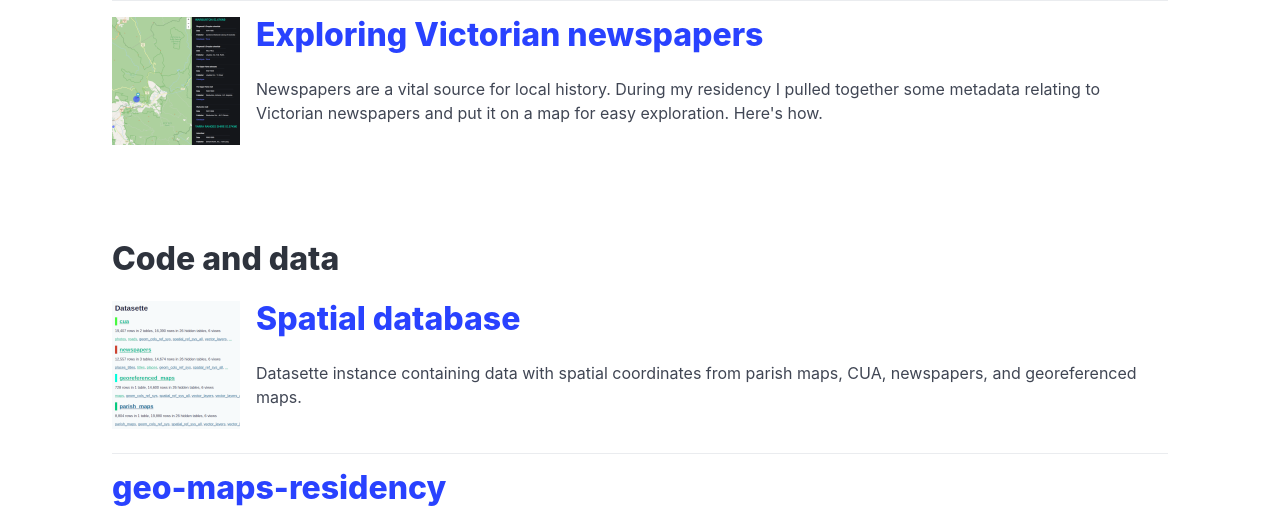
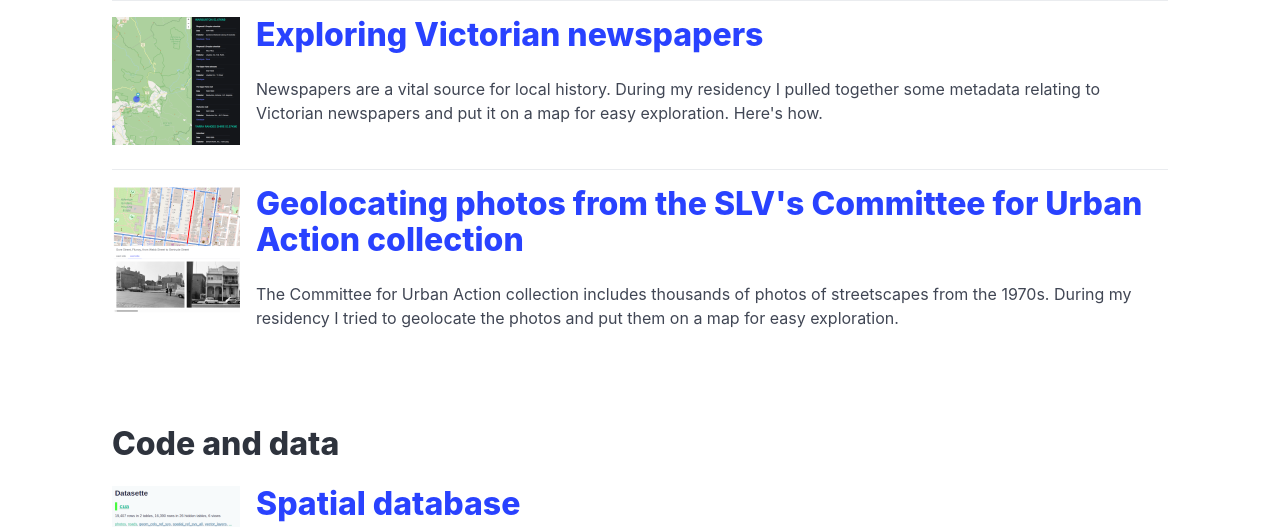
Before and after one commit to wragge/slv-demo-apps, a website built with Vite: page index.html in a window 1280 px wide. Shown: the part 3902-4429 px from the top of the page. Built offline with nearby package versions, Linux system fonts and the light colour scheme.

Commit message:
add CUA blog post to main page, and link to it from CUA browser

```diff
--- a/index.html
+++ b/index.html
@@ -303,6 +303,18 @@
               <p>Newspapers are a vital source for local history. During my residency I pulled together some metadata relating to Victorian newspapers and put it on a map for easy exploration. Here's how.</p>
           </div>
         </article>
+        <article class="bulma-media">
+          <figure class="bulma-media-left">
+            <p class="bulma-image bulma-is-128x128">
+              <img src="/cua-blog.png" />
+            </p>
+          </figure>
+          <div class="bulma-media-content">
+            <h3 class="bulma-title bulma-is-size-4"><a href="https://updates.timsherratt.org/2026/01/29/geolocating-photos-from-the-slvs.html">Geolocating photos from the SLV's Committee for Urban Action collection</a></h3>
+            <div class="bulma-content">
+              <p>The Committee for Urban Action collection includes thousands of photos of streetscapes from the 1970s. During my residency I tried to geolocate the photos and put them on a map for easy exploration.</p>
+          </div>
+        </article>
       </section>
 
       <section class="bulma-section">
```
Also changed, not shown: cua/index.html (+1 -0 lines), public/cua-blog.png (added).
